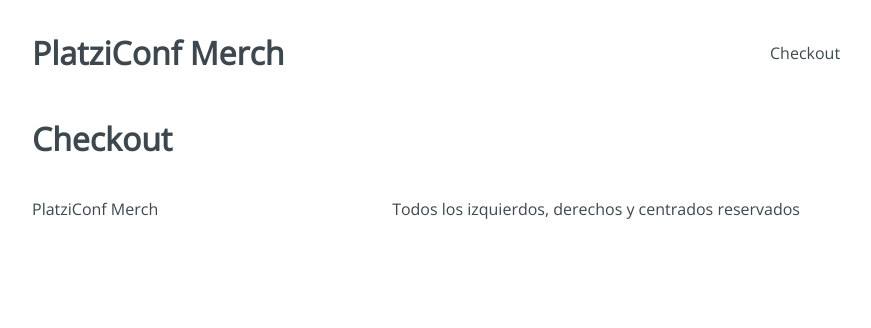
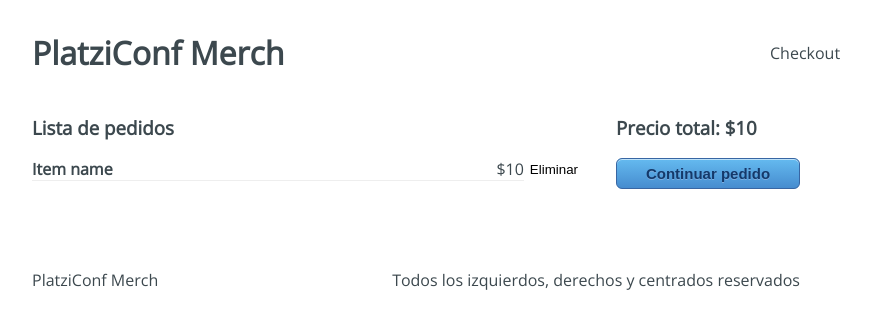
Before and after one commit to alfonso-ramos/platzi-conf-merch-React, a React app: page /checkout in a window 1280 px wide. Shown: the top 328 px of the page, without its empty margins (224-1095 px from the left). Built offline with nearby package versions, Linux system fonts and the light colour scheme.

Commit message:
Maquetacion de la informacion del usuario

```diff
--- a/src/containers/Checkout.jsx
+++ b/src/containers/Checkout.jsx
@@ -1,7 +1,26 @@
 import React from 'react';
+import '../styles/components/Checkout.css'
 
 const Checkout = () => {
-  return <h1>Checkout</h1>;
+  return (
+    <div className="Checkout">
+
+      <div className="Checkout-content">
+        <h3>Lista de pedidos</h3>
+        <div className="Checkout-item">
+          <div className="Checkout-element">
+            <h4>Item name</h4>
+            <span>$10</span>
+          </div>
+          <button type='button'>Eliminar</button>
+        </div>
+      </div>
+      <div className="Checkout-sidebar">
+        <h3>Precio total: $10</h3>
+        <button type='button'>Continuar pedido</button>
+      </div>
+    </div>
+  )
 };
 
 export default Checkout;
```
